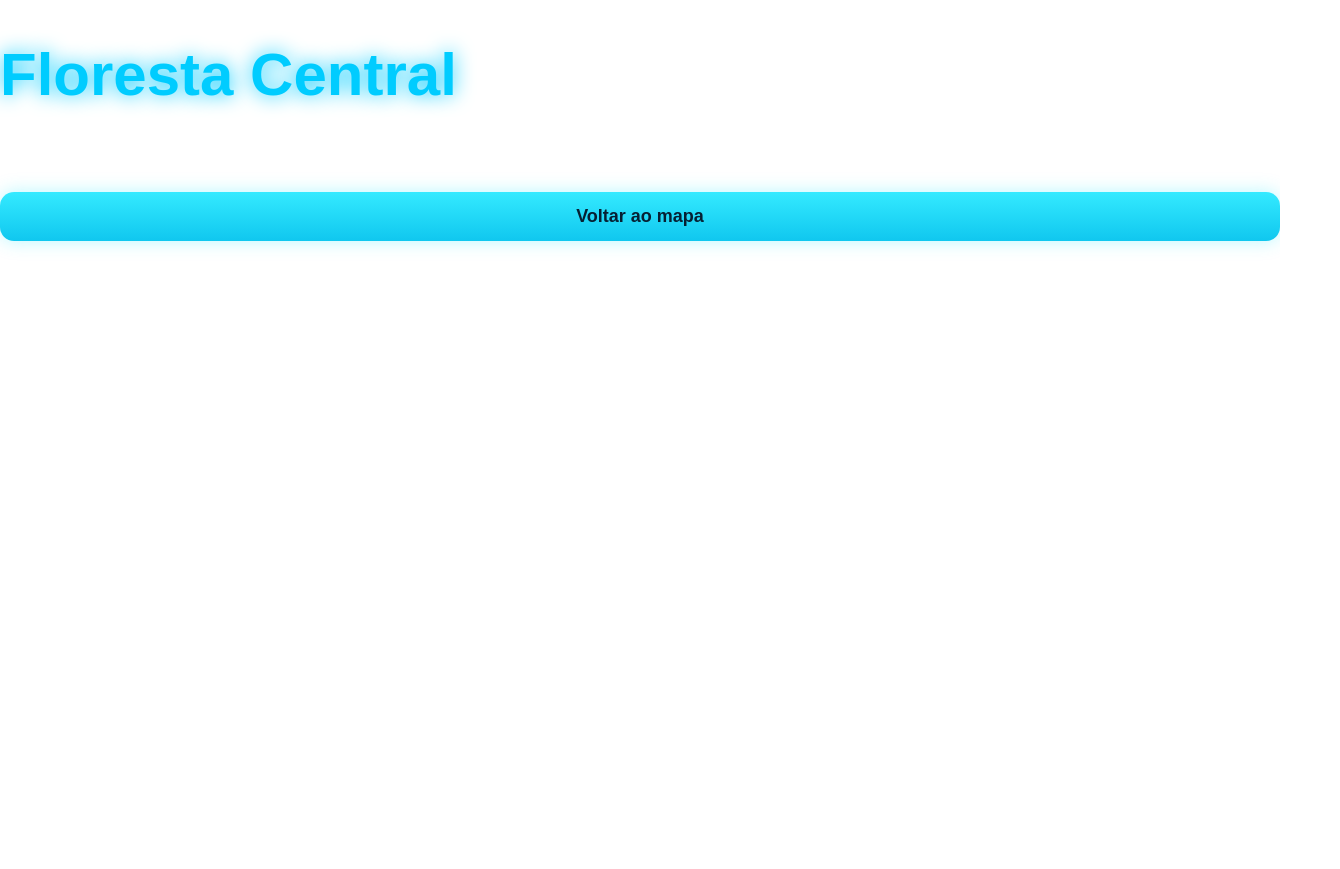
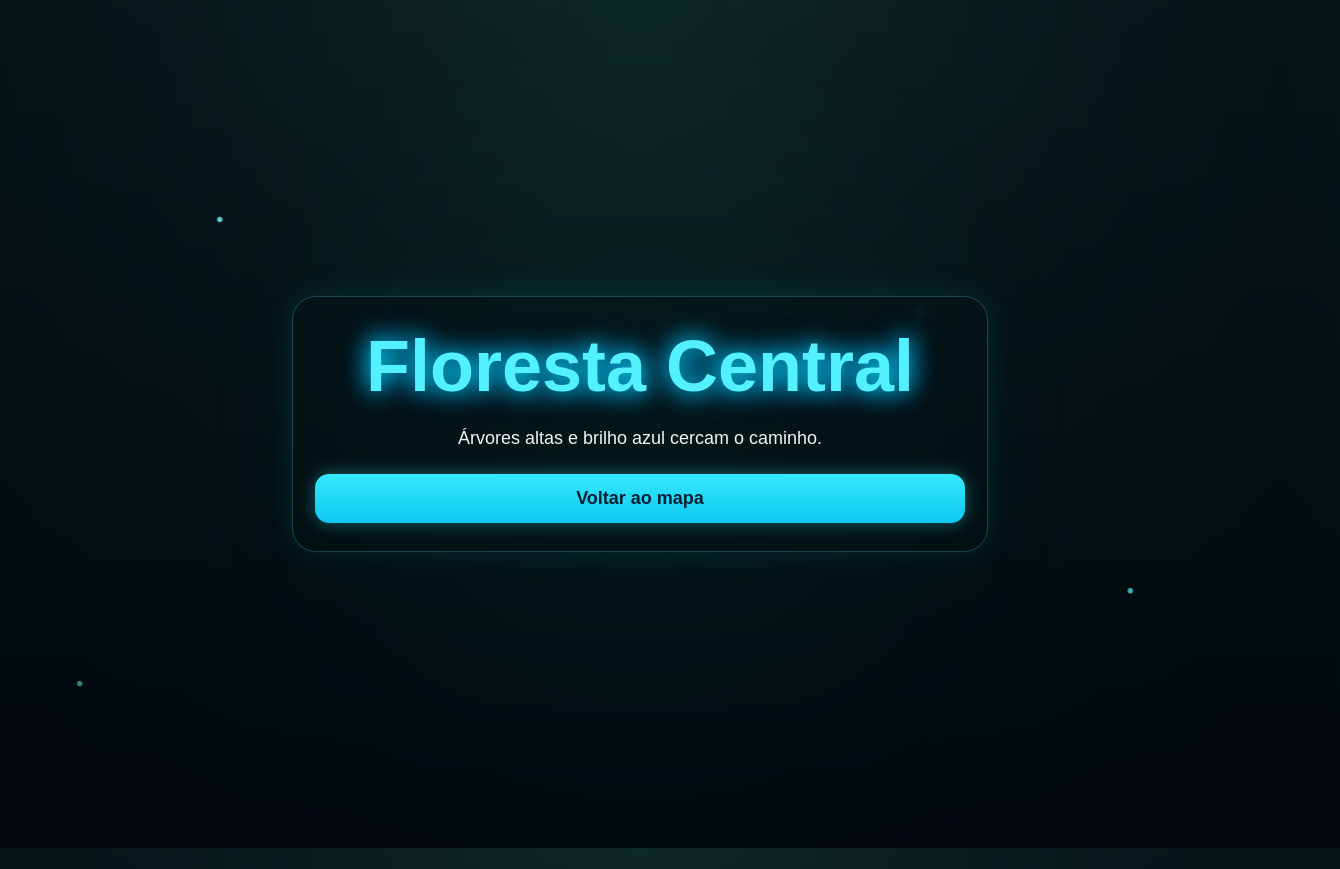
Before and after one commit to nunescamposgiovanna-sys/Valmora-game, a plain HTML site: page floresta.html in a window 1280 px wide. Shown: the whole page, 1340 px wide, since content can reach past the window. Before the commit the page ends 800 px from the top, so only its background shows below. Drawn offline with Linux system fonts and the light colour scheme.

Commit message:
Update floresta.html

```diff
--- a/floresta.html
+++ b/floresta.html
@@ -6,8 +6,8 @@
   <title>Floresta Central</title>
   <link rel="stylesheet" href="style.css">
 </head>
-<body class="mapa-page">
-  <div class="mapa-overlay">
+<body class="scene scene-floresta stars">
+  <div class="card">
     <h1>Floresta Central</h1>
     <p>Árvores altas e brilho azul cercam o caminho.</p>
     <div class="map-buttons">
```
